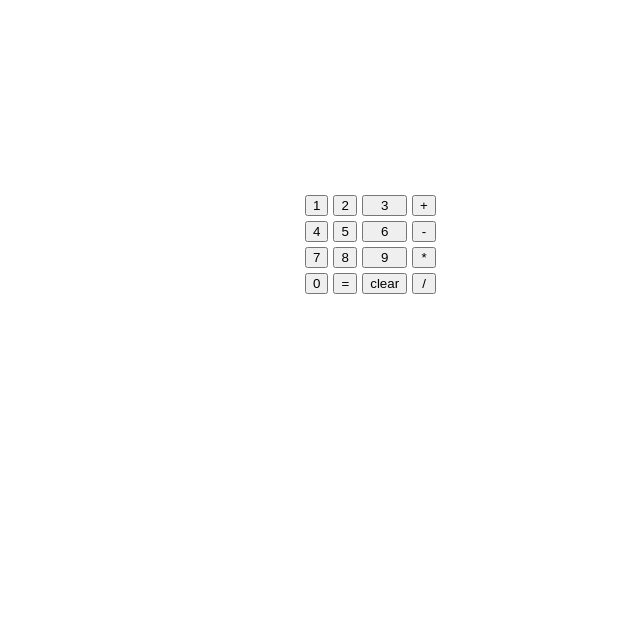
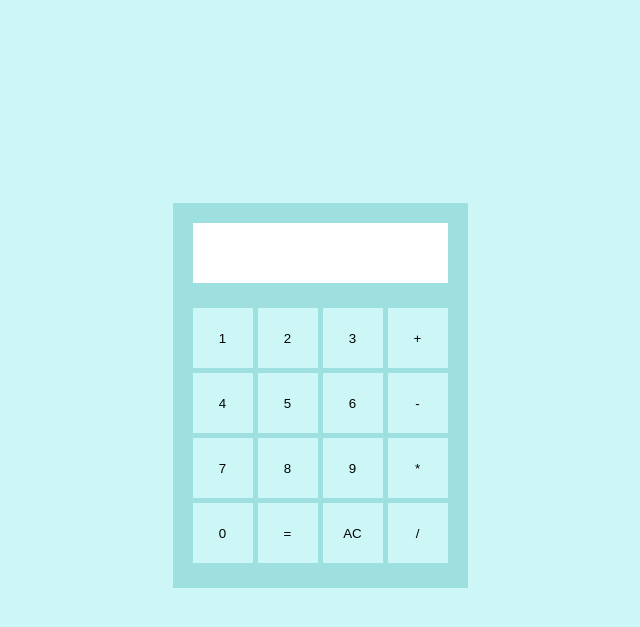
Before and after one commit to miske11/calculator, a plain HTML site: page index.html in a window 1280 px wide. Shown: the part 5-632 px from the top of the page, without its empty margins (320-960 px from the left). Drawn offline with Linux system fonts and the light colour scheme.

Commit message:
Finished the visuals

```diff
--- a/index.html
+++ b/index.html
@@ -8,8 +8,9 @@
     <title>Calculator</title>
 </head>
 <body>
+<div class="container">
     <div class="main-container">
-        <div class="display"></div>
+        <p class="display"></p>
         <div class="buttons">
             <div class="column">
                 <button id="b1" class="button">1</button>
@@ -21,22 +22,22 @@
                 <button id="b2" class="button">2</button>
                 <button id="b5" class="button">5</button>
                 <button id="b8" class="button">8</button>
-                <button id="bequal" class="button">=</button>
+                <button id="bequal" class="button" >=</button>
             </div>
             <div class="column">
                 <button id="b3" class="button">3</button>
                 <button id="b6" class="button">6</button>
                 <button id="b9" class="button">9</button>
-                <button id="bclear" class="button">clear</button>
+                <button id="bclear" class="button" >AC</button>
             </div>
             <div class="column">
-                <button id="add" class="button">+</button>
-                <button id="sub" class="button">-</button>
-                <button id="mul" class="button">*</button>
-                <button id="div" class="button">/</button>
+                <button id="add" class="button" >+</button>
+                <button id="sub" class="button" >-</button>
+                <button id="mul" class="button" >*</button>
+                <button id="div" class="button" >/</button>
             </div>
         </div>
     </div>
-
+</div>
 </body>
 </html>
--- a/script.js
+++ b/script.js
@@ -136,6 +136,7 @@ btnClear.addEventListener('click', () => {
     op="";
     clicked = false;
     lastClicked = false;
+    nEq = false;
 })
 
 function displayNumber(btn) {
--- a/style.css
+++ b/style.css
@@ -1,16 +1,34 @@
+body{
+    background-color: rgb(205, 247, 247);;
+}
 .main-container{
     display: flex;
     flex-direction: column;
-    justify-content: center;
     align-items: center;
     margin-top: 200px;
+    padding: 10px;
+    background-color: rgb(158, 224, 224);
+    width: 275px;
+}
+
+.container {
+    display: flex;
+    flex-direction: column;
+    align-items: center;
 }
 
 .buttons {
     display: flex;
     gap: 5px;
-    height: 30px;
-    width: 30px;
+    background-color: rgb(158, 224, 224);
+    padding: 15px;
+}
+
+.button {
+    height: 60px;
+    width: 60px;
+    background-color: rgb(205, 247, 247);
+    border: none;
 }
 
 .column {
@@ -18,3 +36,18 @@
     flex-direction: column;
     gap: 5px;
 }
+
+.display {
+    background-color: white;
+    width: 245px;
+    height: 50px;
+    margin: 10px;
+    font-size: 40px;
+    text-align: end;
+    padding: 5px;
+}
+
+button:hover {
+    background-color:  rgb(122, 180, 180);
+    color: white;
+}
```
